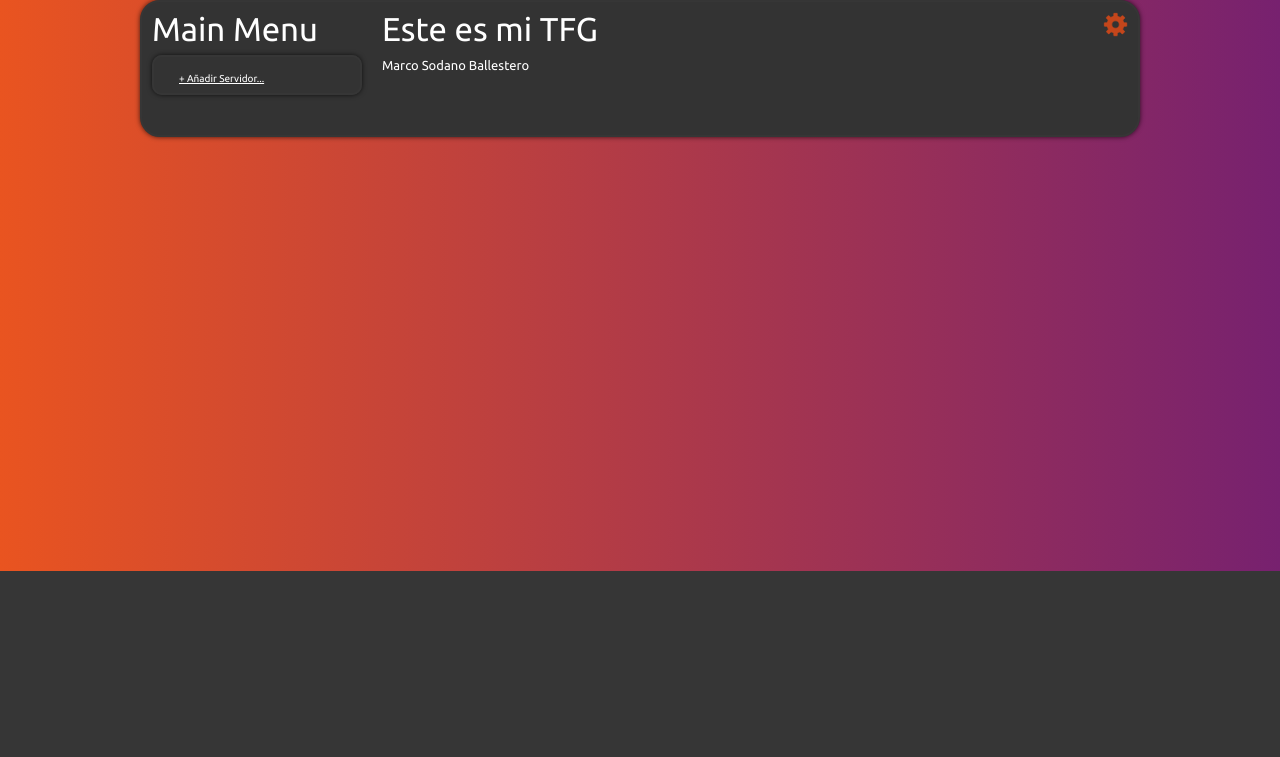
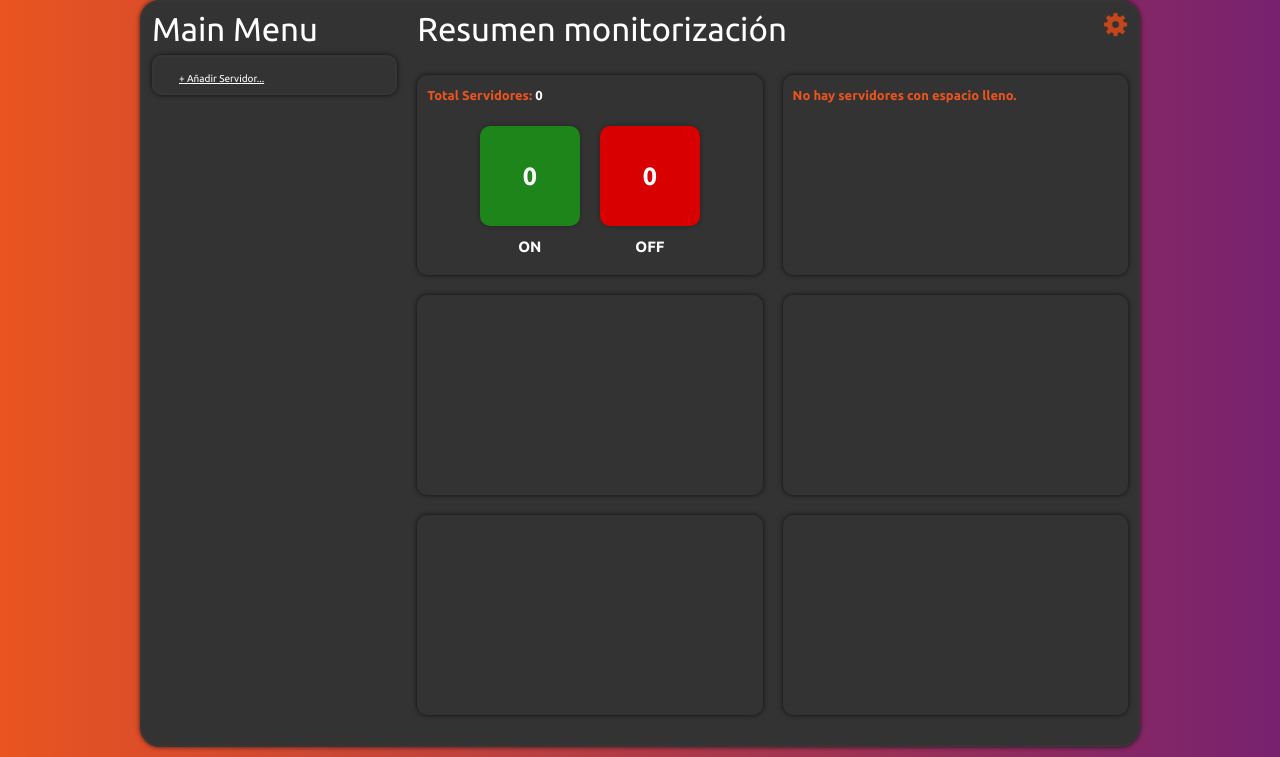
Before and after one commit to msodano18/labo-manage, a Flask app: page /home in a window 1280 px wide. Shown: the part 229-986 px from the top of the page. Before the commit the page ends 800 px from the top, so only its background shows below. Run offline with Flask 3, Linux system fonts and the light colour scheme; the visitor is signed in with stand-in values (Sample User, id 1); data that the repository does not hold is empty; parts of the project's set-up code (start-up, migrations or seed data) failed here and were passed over.

Commit message:
panel v0.1

```diff
--- a/app.py
+++ b/app.py
@@ -11,7 +11,7 @@
 from datetime import datetime
 import paramiko
 from werkzeug.security import generate_password_hash
-from cryptography.fernet import Fernet
+from cryptography.fernet import Fernet, InvalidToken
 from config import SECRET_KEY_CIFRADO
 
 app = Flask(__name__)
@@ -87,7 +87,15 @@
 
 
 def ssh_connect_and_run(ip, username, encrypted_password, command):
-    password = decrypt_password(encrypted_password)
+    try:
+        password = decrypt_password(encrypted_password)
+    except InvalidToken:
+        print(f"Error: No se pudo descifrar la contraseña para el servidor {ip}")
+        return None
+    except Exception as e:
+        print(f"Error inesperado al descifrar la contraseña para el servidor {ip}: {e}")
+        return None
+
     try:
         ssh = paramiko.SSHClient()
         ssh.set_missing_host_key_policy(paramiko.AutoAddPolicy())
@@ -101,6 +109,7 @@
     except Exception as e:
         print(f"Error de conexión SSH: {e}")
         return None
+
 
 def procesar_servicios(output):
     servicios = []
@@ -184,13 +193,31 @@
 
     servers = Servers.query.all()
 
+    total_servers = len(servers)
+    servers_on = 0
+    servers_off = 0
+    servidores_con_espacio_lleno = []
+
     for server in servers:
+        if check_ping(server.IP):
+            servers_on += 1
+            espacio_porcentaje_usado = ssh_connect_and_run(server.IP, server.usuario_ssh, server.contrasena_ssh, 'df -h | grep \' /$\' | awk \'{print $5}\' | tr -d \'%\'')
+            if espacio_porcentaje_usado:
+                espacio_porcentaje_usado = espacio_porcentaje_usado.decode('utf-8').strip()
+                if espacio_porcentaje_usado and float(espacio_porcentaje_usado) > 90:
+                    servidores_con_espacio_lleno.append(server.Nombre)
+        else:
+            servers_off += 1
+
         server.ping_status = check_ping(server.IP)
         db.session.commit()
 
     ping_statuses = {server.Nombre: server.ping_status for server in servers}
 
-    return render_template('index.html', form=form, servers=servers, ping_statuses=ping_statuses)
+    return render_template('index.html', form=form, servers=servers, ping_statuses=ping_statuses, total_servers=total_servers, servers_on=servers_on, servers_off=servers_off, servidores_con_espacio_lleno=servidores_con_espacio_lleno)
+
+
+
 
 @app.route('/', methods=['GET', 'POST'])
 def login():
--- a/static/css/style.css
+++ b/static/css/style.css
@@ -220,18 +220,17 @@
 }
 .content{
 	display: flex;
+	justify-content: space-between;
 }
 
 .left_side_bar{
-	width:210px;
+	width: 250px;
 	margin-bottom:10px;
 	justify-content: left;
 }
 .right_side{
-	justify-content: right;
-	flex-grow: 1;
-	padding-left: 20px;
-
+	width: 725px;
+	margin-left: 20px;
 }
 
 .left_side_bar .col_1{
@@ -282,11 +281,77 @@
 .ping-failure {
     background-color: red;
 }
-.right-side{
+.right-side-title {
+    display: flex;
+    justify-content: space-between;
+    flex-grow: 1;
+}
+.panel {
+    display: flex;
+    flex-wrap: wrap;
+    margin-top: 20px;
+    width: 100%;
+}
+.panel-box {
+    width: calc(50% - 10px);
+    height: 200px;
+    margin-right: 20px;
+    margin-bottom: 20px;
+    background-color: #333333;
+    border-radius: 10px;
+    padding: 10px;
+    box-sizing: border-box;
+    color: #E95420;
+    font-weight: bold;
+	box-shadow: 0px 0px 5px rgba(0, 0, 0, 0.7);
+}
+.panel-box a {
+    color: #ffffff;
+}
+.panel-box:nth-child(2n) {
+    margin-right: 0;
+}
+.on-off-stat{
 	display: flex;
-	justify-content: space-between;
-	flex-grow: 1;
-	padding-left: 20px;
+	justify-content: center;
+	margin-top: 10px;
+}
+.box-stat-container{
+	display: flex;
+	flex-direction: column;
+	text-align: center;
+	justify-content: center;
+	align-items: center;
+	color: #FFFFFF;
+	font-size: 15px;
+}
+#box-stat{
+	display: flex;
+	border-radius: 10px;
+	margin: 10px;
+	width: 100px;
+	height: 100px;
+	text-align: center;
+	justify-content: center;
+	align-items: center;
+	font-size: 25px;
+	color: #FFFFFF;
+	box-shadow: 0px 0px 5px rgba(0, 0, 0, 0.3);
+}
+#box-text{
+	display: flex;
+	width: 100px;
+	text-align: center;
+	justify-content: center;
+	align-items: center;
+	font-size: 25px;
+	color: #FFFFFF;
+}
+.box-on{
+	background-color: #1e851b;
+}
+.box-off{
+	background-color: #d80000;
 }
 .modal {
     display: none;
--- a/templates/index.html
+++ b/templates/index.html
@@ -37,16 +37,63 @@
           </div>
         </div>
       </div>
-      <div class="right-side">
-        <div>
-          <h1>Este es mi TFG</h1>
-          <p>Marco Sodano Ballestero</p>
+      <div class="right_side">
+        <div class="right-side-title">
+          <div>
+            <h1>Resumen monitorización</h1>
+          </div>
+          <div>
+            <a href="{{ url_for('settings') }}"><img src="{{ url_for('static', filename='../static/images/ajustes.png') }}" alt="Ajustes" height="25" width="25" id="ajustes"></a>
+          </div>
         </div>
-        <div>
-          <a href="{{ url_for('settings') }}"><img src="{{ url_for('static', filename='../static/images/ajustes.png') }}" alt="Ajustes" height="25" width="25" id="ajustes"></a>
-        </div>
+        <div class="panel">
+          <div class="panel-box">
+            <div>
+              Total Servidores: <a> {{ total_servers }}</a>
+            </div>
+            <div class="on-off-stat">
+              <div class="box-stat-container">
+                <div id="box-stat" class="box-on">
+                  <div>{{ servers_on }}</div>
+                </div>
+                ON
+              </div>
+              <div class="box-stat-container">
+                <div id="box-stat" class="box-off">
+                  <div>{{ servers_off }}</div>
+                </div>
+                OFF
+              </div>
+            </div>
+          </div>
+          <div class="panel-box">
+            {% if servidores_con_espacio_lleno %}
+              <div style="color: red;">
+                <strong>Alerta:</strong> Espacio casi lleno en:
+                <ul>
+                  {% for servidor in servidores_con_espacio_lleno %}
+                    <li>{{ servidor }}</li>
+                  {% endfor %}
+                </ul>
+              </div>
+            {% else %}
+              <div>
+                No hay servidores con espacio lleno.
+              </div>
+            {% endif %}
+          </div>
+          <div class="panel-box">
+          </div>
+          <div class="panel-box">
+          </div>
+          <div class="panel-box">
+          </div>
+          <div class="panel-box">
+          </div>
       </div>
     </div>
+    </div>
+  </div>
 
     <div class="modal" id="addServersModal">
       <div class="modal-content">
```
